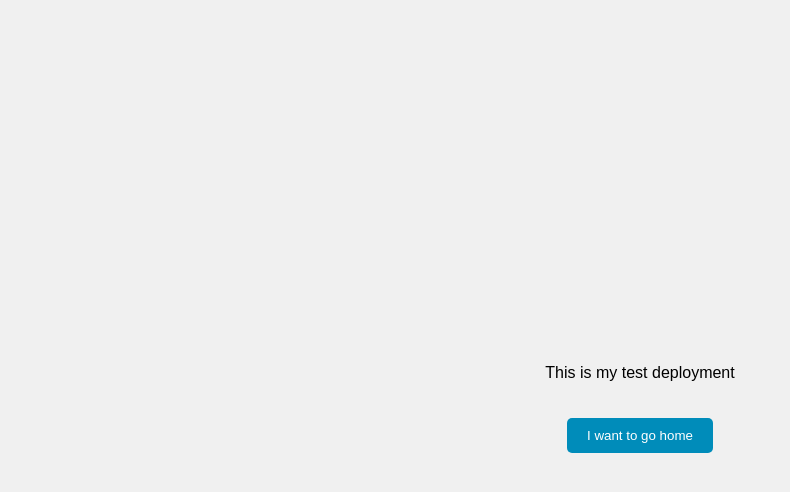
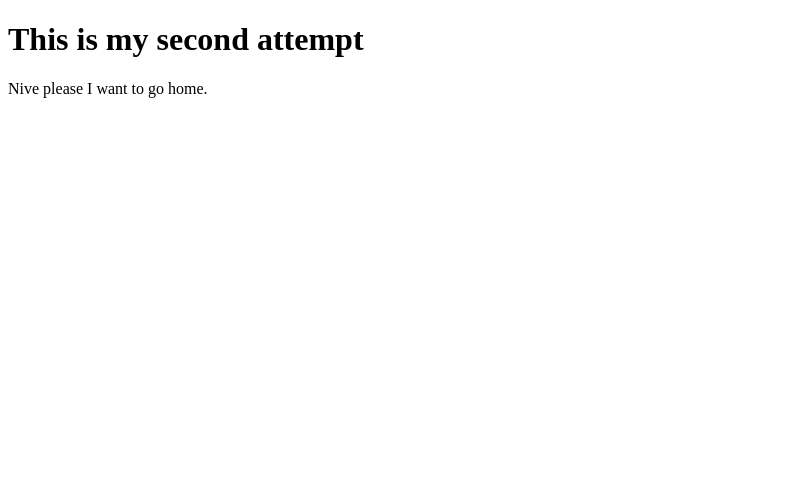
Before and after one commit to konstantinoslagk/konny, a plain HTML site: page index.html in a window 1280 px wide. Shown: the whole page, without its empty margins (0-790 px from the left). Drawn offline with Linux system fonts and the light colour scheme.

Commit message:
Initial commit

```diff
--- a/index.html
+++ b/index.html
@@ -1,15 +1,12 @@
 <!DOCTYPE html>
-<html lang="en">
+<html>
 <head>
-    <meta charset="UTF-8">
-    <meta name="viewport" content="width=device-width, initial-scale=1.0">
-    <title>Test Deployment</title>
-    <link rel="stylesheet" href="styles.css">
+<title>Page Title</title>
 </head>
 <body>
-    <div id="container">
-        <p>This is my test deployment</p>
-    </div>
-    <script src="script.js"></script>
+
+<h1>This is my second attempt</h1>
+<p>Nive please I want to go home.</p>
+
 </body>
 </html>
--- a/script.js
+++ /dev/null
@@ -1,9 +0,0 @@
-document.addEventListener('DOMContentLoaded', function() {
-    const button = document.createElement('button');
-    button.textContent = 'I want to go home';
-    button.id = 'homeButton';
-    button.onclick = function() {
-        alert('Going home!');
-    };
-    document.getElementById('container').appendChild(button);
-});
--- a/styles.css
+++ b/styles.css
@@ -1,28 +1,3 @@
-body {
-    font-family: Arial, sans-serif;
-    display: flex;
-    justify-content: center;
-    align-items: center;
-    height: 100vh;
-    margin: 0;
-    background-color: #f0f0f0;
-    color: black;
+* {
+    color: red;
 }
-
-#container {
-    text-align: center;
-}
-
-#homeButton {
-    margin-top: 20px;
-    padding: 10px 20px;
-    background-color: #008CBA;
-    color: white;
-    border: none;
-    border-radius: 5px;
-    cursor: pointer;
-}
-
-#homeButton:hover {
-    background-color: #005f73;
-}
```
